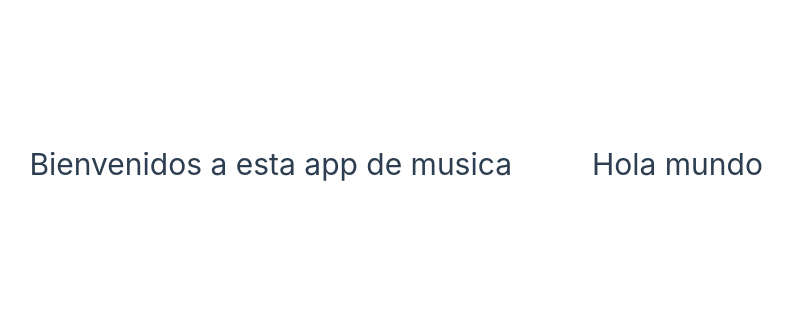
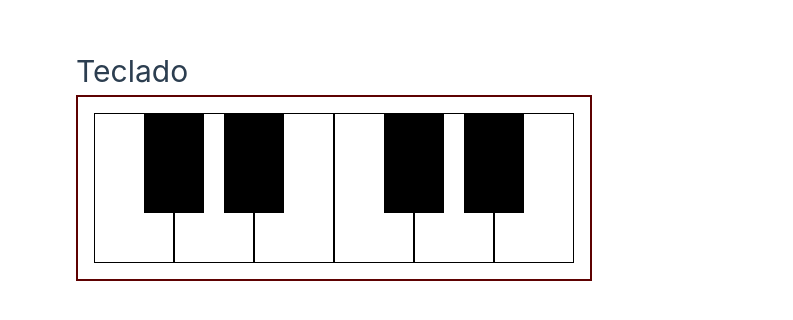
Before and after one commit to FedeSca001/Oscilador, a Vue app: page / in a window 1280 px wide. Shown: the part 236-556 px from the top of the page, without its empty margins (48-841 px from the left). Built offline with nearby package versions, Linux system fonts and the light colour scheme.

Commit message:
funciona

```diff
--- a/src/App.vue
+++ b/src/App.vue
@@ -1,15 +1,12 @@
 <script setup>
 // DOCUMENTACION DE OSCILADOR
 // https://developer.mozilla.org/en-US/docs/Web/API/OscillatorNode/frequency
-console.log('proyecto nuevo');
+import Teclado from './components/Taclado.vue'
 </script>
 
 <template>
-  <header>
-    <h1>Bienvenidos a esta app de musica</h1>
-  </header>
   <main>
-    <h1>Hola mundo</h1>
+    <Teclado/>
   </main>
 </template>
 
--- /dev/null
+++ b/src/components/Taclado.vue
@@ -0,0 +1,63 @@
+<script setup>
+import { useFrecuenciaStore } from '../stores/frecuencia'
+import { ref } from 'vue'
+import Tecla from './Tecla.vue'
+
+const frecuenciaStore = useFrecuenciaStore()
+const freq = ref (frecuenciaStore.octava)
+</script>
+
+<template>
+  <h1>Teclado</h1>
+  <ul class="contenedor-notas">
+    <li v-for="frecuencia in freq " :key="freq.nota" class="nota-individual">
+        <Tecla v-if="frecuencia.nota.length < 3" class="nota-normal"
+          :prop="frecuencia.frecuencia">{{ frecuencia.nota }}</Tecla>
+        <Tecla v-else class="nota-sostenida"
+          :prop="frecuencia.frecuencia"/>
+    </li>
+  </ul>
+</template>
+
+<style scoped>
+.contenedor-notas {
+  list-style: none;
+  display: flex;
+  flex-direction: row;
+  position: relative;
+  width: max-content;
+  margin: auto;
+  padding: 1rem;
+  border: 2px solid #5e0101;
+}
+
+.nota-individual {
+  position: relative;
+}
+
+.nota-normal {
+  display: flex;
+  align-items: flex-end;
+  justify-content: center;
+  width: 80px;
+  height: 150px;
+  background-color: rgb(255, 255, 255);
+  border: 1px solid #000;
+  z-index: 1;
+}
+
+.nota-sostenida {
+  display: flex;
+  align-items: flex-end;
+  justify-content: center;
+  width: 60px;
+  height: 100px;
+  background-color: black;
+  color: white;
+  border: 1px solid #000;
+  position: absolute;
+  left: -30px; /* Para ajustar la posición sobre la nota blanca */
+  z-index: 2;
+}
+
+</style>
--- /dev/null
+++ b/src/components/Tecla.vue
@@ -0,0 +1,26 @@
+<script setup>
+  import { defineProps } from 'vue';
+  import { useFrecuenciaStore } from '../stores/frecuencia';
+
+  const props = defineProps({
+    prop: {
+      type: Number,
+      required: true
+    }
+  });
+
+  const frecuenciaStore = useFrecuenciaStore();
+  const { startOscillator, stopOscillator } = frecuenciaStore;
+  </script>
+
+ <template>
+    <div class="tecla"
+      @mousedown="startOscillator(props.prop)"
+      @mouseup="stopOscillator"
+      @mouseleave="stopOscillator">
+    </div>
+  </template>
+
+  <style scoped>
+
+  </style>
--- a/src/stores/frecuencia.js
+++ b/src/stores/frecuencia.js
@@ -1,8 +1,63 @@
-import { ref, computed } from 'vue'
-import { defineStore } from 'pinia'
+import { defineStore } from 'pinia';
 
-export const useCounterStore = defineStore('counter', () => {
-  const frecuencia = ref(0)
+export const useFrecuenciaStore = defineStore('frecuencia', () => {
+  const ganancia = 0.5;
+  let audioCtx = null;
+  let oscillatorNode = null;
+  let gainNode = null;
 
-  return { frecuencia }
-})
+  const startOscillator = (nota) => {
+    if (!audioCtx) {
+      audioCtx = new AudioContext();
+    }
+
+    oscillatorNode = audioCtx.createOscillator();
+    gainNode = audioCtx.createGain();
+
+    if (!isNaN(nota) && isFinite(nota)) {
+      oscillatorNode.frequency.setValueAtTime(nota, audioCtx.currentTime);
+    } else {
+      console.error('Valor de frecuencia no válido:', nota);
+      return;
+    }
+
+    gainNode.gain.setValueAtTime(ganancia, audioCtx.currentTime);
+
+    oscillatorNode.connect(gainNode);
+    gainNode.connect(audioCtx.destination);
+
+    oscillatorNode.start();
+  };
+
+  const stopOscillator = () => {
+    if (oscillatorNode && oscillatorNode.state !== 'stopped') {
+      oscillatorNode.stop();
+      oscillatorNode.disconnect();
+      oscillatorNode = null;
+      gainNode.disconnect();
+      gainNode = null;
+    }
+  };
+
+  const octava = [
+    { nota: 'do', frecuencia: 261.626 },
+    { nota: 'doSostenido', frecuencia: 277.183 },
+    { nota: 're', frecuencia: 293.665 },
+    { nota: 'reSostenido', frecuencia: 311.127 },
+    { nota: 'mi', frecuencia: 329.628 },
+    { nota: 'fa', frecuencia: 349.228 },
+    { nota: 'faSostenido', frecuencia: 369.994 },
+    { nota: 'sol', frecuencia: 391.995 },
+    { nota: 'solSostenido', frecuencia: 415.305 },
+    { nota: 'la', frecuencia: 440.000 },
+    { nota: 'laSostenido', frecuencia: 466.164 },
+    { nota: 'si', frecuencia: 493.883 }
+  ];
+
+  return {
+    ganancia,
+    octava,
+    startOscillator,
+    stopOscillator
+  };
+});
```
